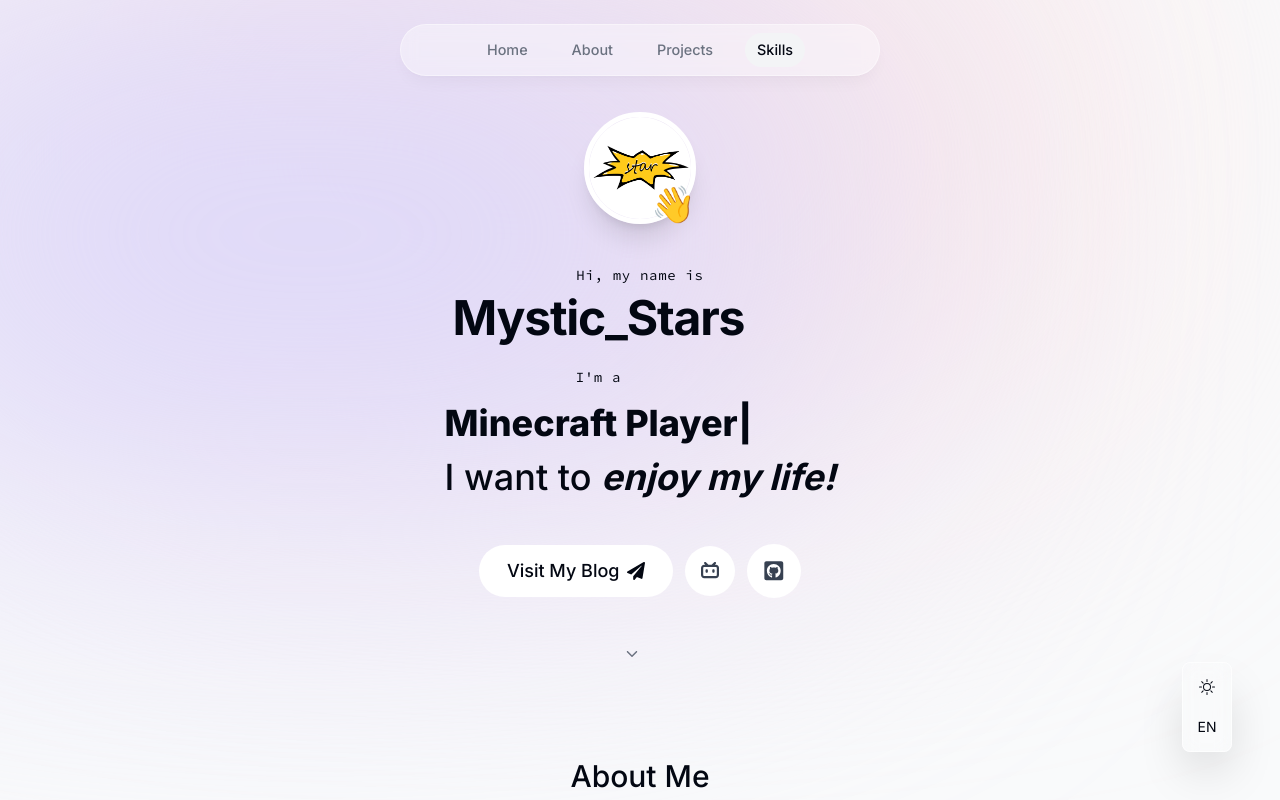
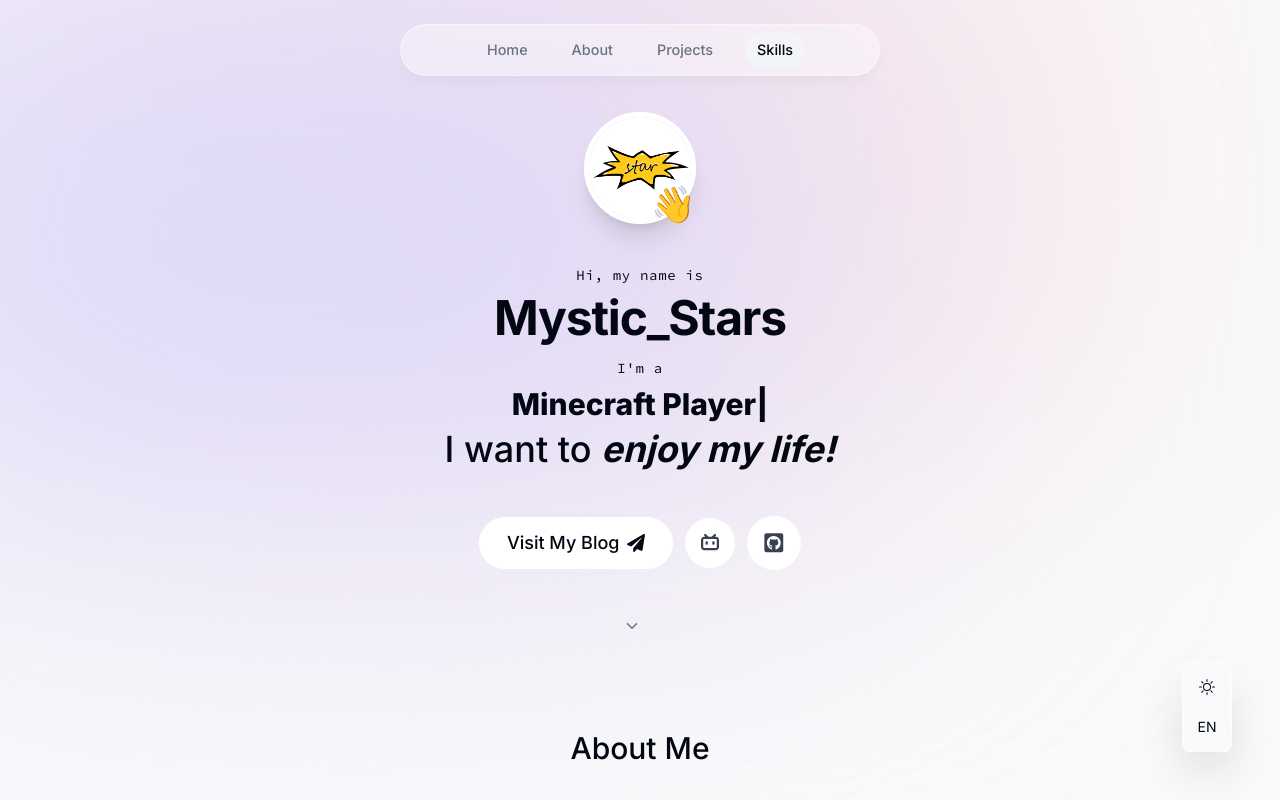
Before and after one commit to Mystic-Stars/HomePage, a Next.js app: page /en in a window 1280 px wide. Shown: the top 800 px of the page. Built offline with nearby package versions, Linux system fonts and the light colour scheme; no server answers.

Commit message:
修复一些bug，优化skills

```diff
--- a/components/Intro.tsx
+++ b/components/Intro.tsx
@@ -82,22 +82,17 @@ export default function Intro() {
           initial={{ opacity: 0, scale: 0.5 }}
           animate={{ opacity: 1, scale: 1 }}
           transition={{ duration: 0.5 }}
-          className="col-span-8 place-self-center text-center sm:text-left justify-self-start"
+          className="place-self-center text-center"
         >
-          <h1 className="text-center text-4xl font-bold tracking-tight  sm:text-5xl">
+          <h1 className="text-center text-4xl font-bold tracking-tight sm:text-5xl mb-4">
             {t("name")}
           </h1>
 
-          <div className="text-center">
-            <span
-              className={`${sourceCodePro.className} text-sm tracking-wider`}
-            >
+          <div className="text-center flex flex-col items-center justify-center">
+            <span className={`${sourceCodePro.className} text-sm tracking-wider mb-2`}>
               I&apos;m a{" "}
             </span>
-            <h2
-              id="name"
-              className=" text-center  text-2xl  sm:text-5xl lg:text-4xl lg:leading-normal font-extrabold"
-            >
+            <h2 className="text-2xl sm:text-4xl lg:text-3xl font-extrabold">
               <TypeAnimation
                 sequence={[
                   "Minecraft Player",
--- a/components/Skills.tsx
+++ b/components/Skills.tsx
@@ -6,6 +6,11 @@ import { useSectionInView } from "@/lib/hooks"
 import { motion } from "framer-motion"
 import SectionHeading from "./SectionHeading"
 import { useLocale } from "next-intl"
+import { FaPython } from "react-icons/fa";
+import { BiLogoGit } from "react-icons/bi";
+import { FaGithub, FaCode } from "react-icons/fa6";
+import { SiMinecraft, SiScratch } from "react-icons/si";
+import useSound from "use-sound";
 
 const fadeInAnimationVariants = {
   initial: {
@@ -21,9 +26,20 @@ const fadeInAnimationVariants = {
   }),
 }
 
+const skillsWithIcons = [
+  { name: "Python", icon: <FaPython className="text-xl" />, desc: "熟悉Python编程" },
+  { name: "Web", icon: <FaCode className="text-xl" />, desc: "Web开发" },
+  { name: "Git", icon: <BiLogoGit className="text-xl" />, desc: "版本控制" },
+  { name: "Github", icon: <FaGithub className="text-xl" />, desc: "代码托管" },
+  { name: "Minecraft", icon: <SiMinecraft className="text-xl" />, desc: "游戏开发" },
+  { name: "Scratch", icon: <SiScratch className="text-xl" />, desc: "图形化编程" },
+];
+
 export default function Skills() {
   const { ref } = useSectionInView("Skills")
   const activeLocale = useLocale()
+  const [playPop] = useSound("/bubble.wav", { volume: 0.5 });
+
   return (
     <section
       id="skills"
@@ -36,10 +52,10 @@ export default function Skills() {
           ? headerLanguageMap["Skills"]
           : "My Skills"}
       </SectionHeading>
-      <ul className="flex flex-wrap justify-center gap-2 text-lg text-gray-800">
-        {skillsData.map((skill, index) => (
+      <ul className="flex flex-wrap justify-center gap-3 text-lg text-gray-800">
+        {skillsWithIcons.map((skill, index) => (
           <motion.li
-            className="bg-white borderBlack rounded-xl px-5 py-3 dark:bg-white/10 dark:text-white/80"
+            className="group relative bg-white borderBlack rounded-xl px-5 py-3 dark:bg-white/10 dark:text-white/80 cursor-pointer"
             key={index}
             variants={fadeInAnimationVariants}
             initial="initial"
@@ -48,8 +64,30 @@ export default function Skills() {
               once: true,
             }}
             custom={index}
+            whileHover={{
+              scale: 1.1,
+              rotate: [-1, 1, -1, 0],
+              transition: { duration: 0.2 }
+            }}
+            whileTap={{ scale: 0.95 }}
+            onHoverStart={() => {
+              playPop();
+            }}
           >
-            {skill}
+            <div className="flex items-center gap-2">
+              {skill.icon}
+              <span>{skill.name}</span>
+            </div>
+
+            <motion.div
+              className="absolute hidden group-hover:block bg-gray-900 text-white text-sm rounded-md py-1 px-2 -top-8 left-1/2 transform -translate-x-1/2 min-w-max"
+              initial={{ opacity: 0, y: 5 }}
+              animate={{ opacity: 1, y: 0 }}
+              transition={{ duration: 0.2 }}
+            >
+              {skill.desc}
+              <div className="absolute -bottom-1 left-1/2 transform -translate-x-1/2 border-4 border-transparent border-t-gray-900" />
+            </motion.div>
           </motion.li>
         ))}
       </ul>
--- a/lib/data.ts
+++ b/lib/data.ts
@@ -73,9 +73,6 @@ export const projectsData = [
         projectUrl: 'https://github.com/Mystic-stars/TimeX',
         demoUrl: 'https://plog.mysticstars.cn',
     },
-
-
-
 ]
 
 export const skillsData = [
```
